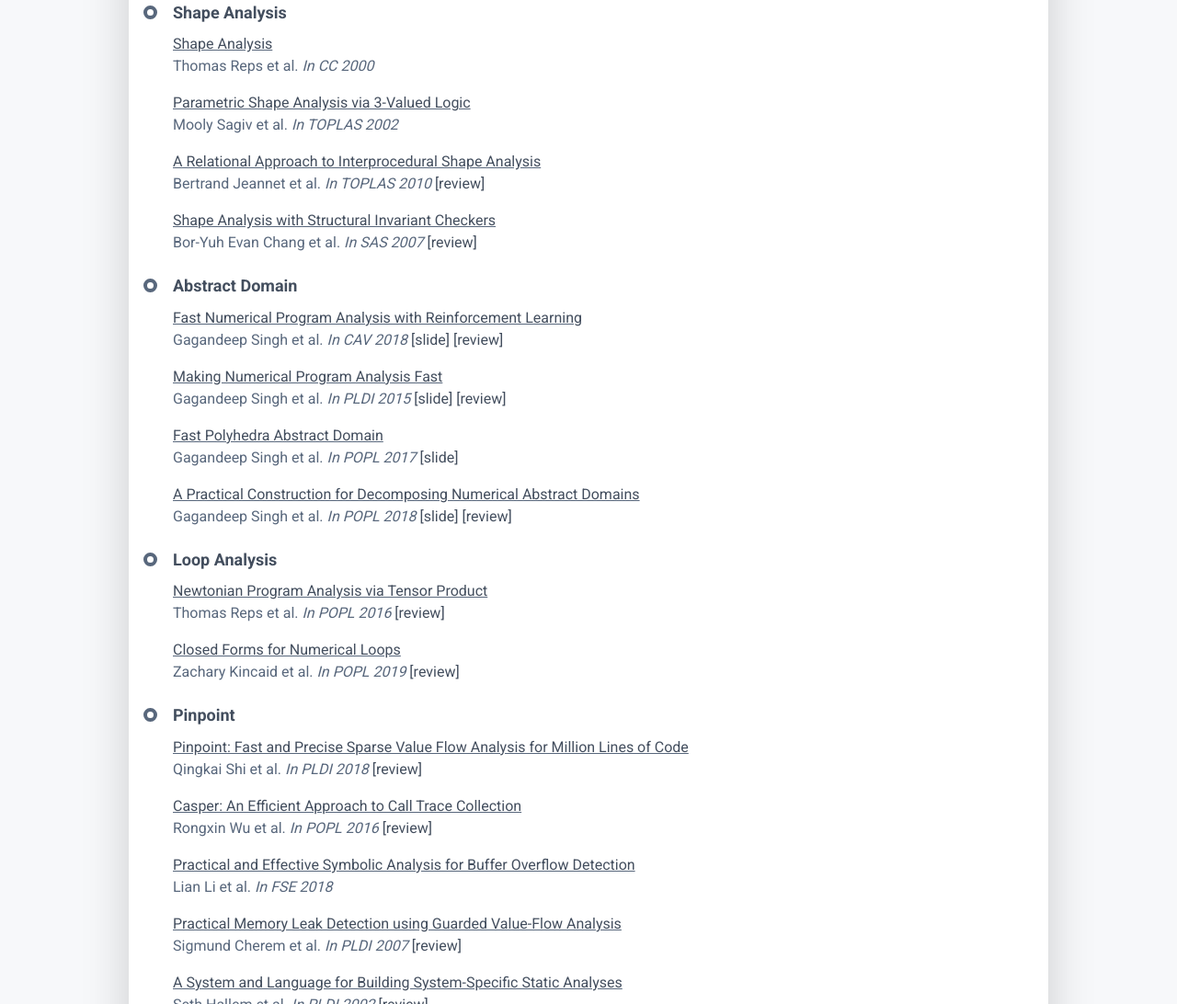
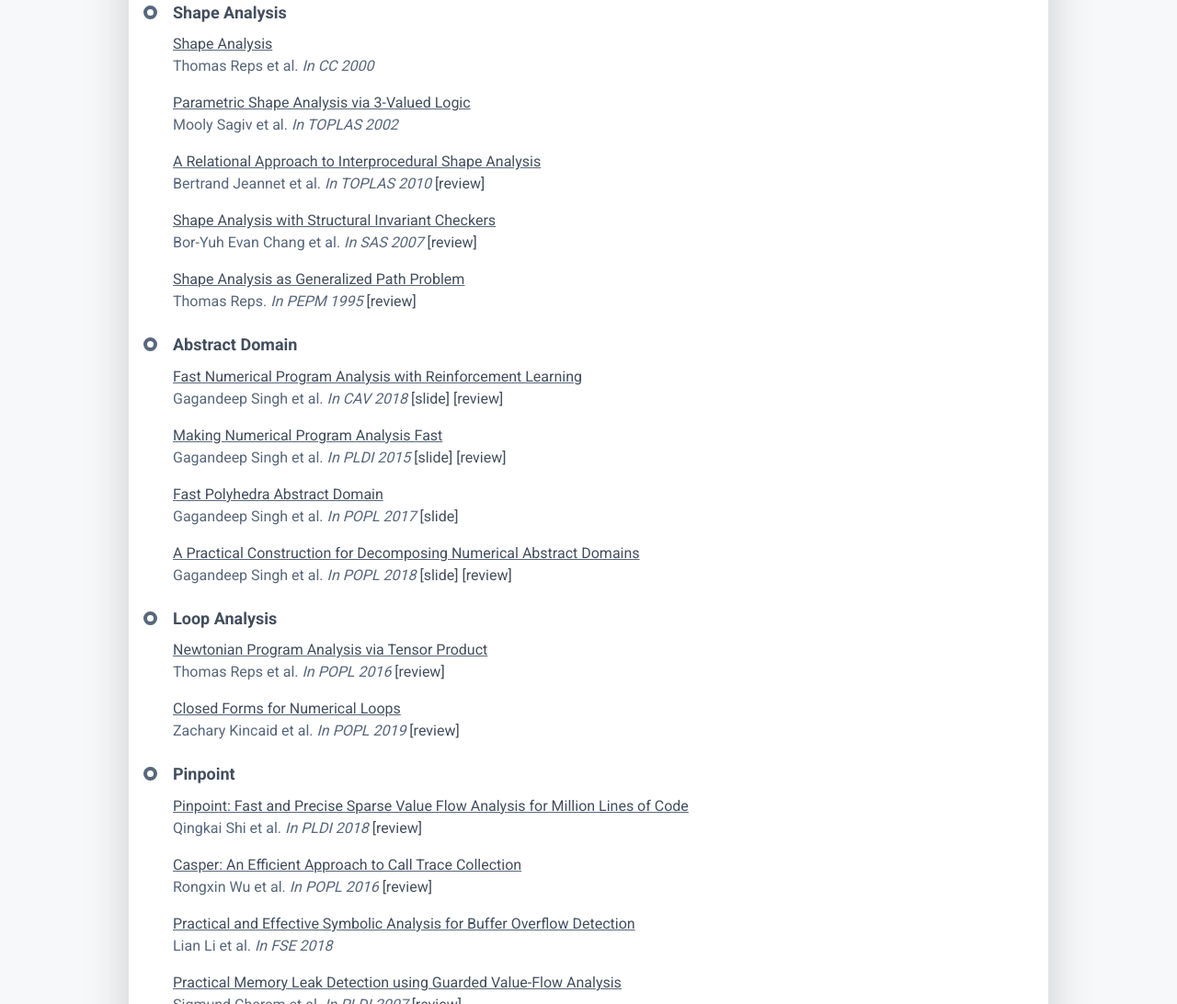
Before and after one commit to SunshineAllWay/sunshineallway.github.io, a plain HTML site: page PaperReading.html in a window 1280 px wide. Shown: the part 941-2033 px from the top of the page at 92% size. Drawn offline with Linux system fonts and the light colour scheme.

Commit message:
update. Paper review: shape analysis as generalized path problem

```diff
--- a/PaperReading.html
+++ b/PaperReading.html
@@ -92,6 +92,10 @@
 
 									    <div class="resume-timeline-item-desc">
 										    <p class="mb-0"><u><a href="paper_reading/paper_repo/shape analysis/shapes-tr07.pdf">Shape Analysis with Structural Invariant Checkers</a></u></p><p>Bor-Yuh Evan Chang et al. <i>In SAS 2007</i><a href="paper_reading/paper review/Paper Review 《Shape Analysis with Structual Invariant Checkers》.pdf"> [review]</a></p>
+									    </div>
+
+									    <div class="resume-timeline-item-desc">
+										    <p class="mb-0"><u><a href="paper_reading/paper_repo/shape analysis/pepm95b.pdf">Shape Analysis as Generalized Path Problem</a></u></p><p>Thomas Reps. <i>In PEPM 1995</i><a href="paper_reading/paper review/Paper Review 《Shape Analysis as Generalized Path Problem》.pdf"> [review]</a></p>
 									    </div>
 								    </article><!--//resume-timeline-item-->
 
```
Also changed, not shown: 3 other files.
